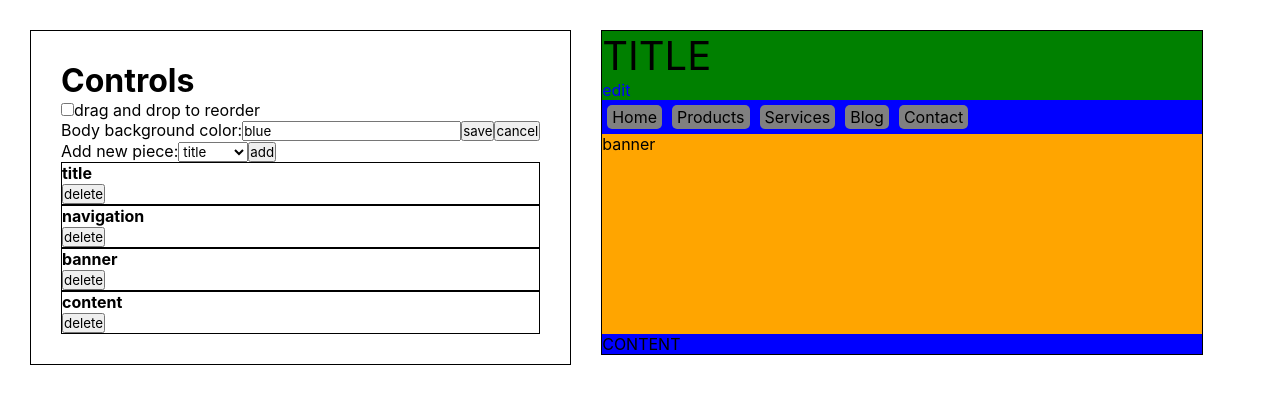
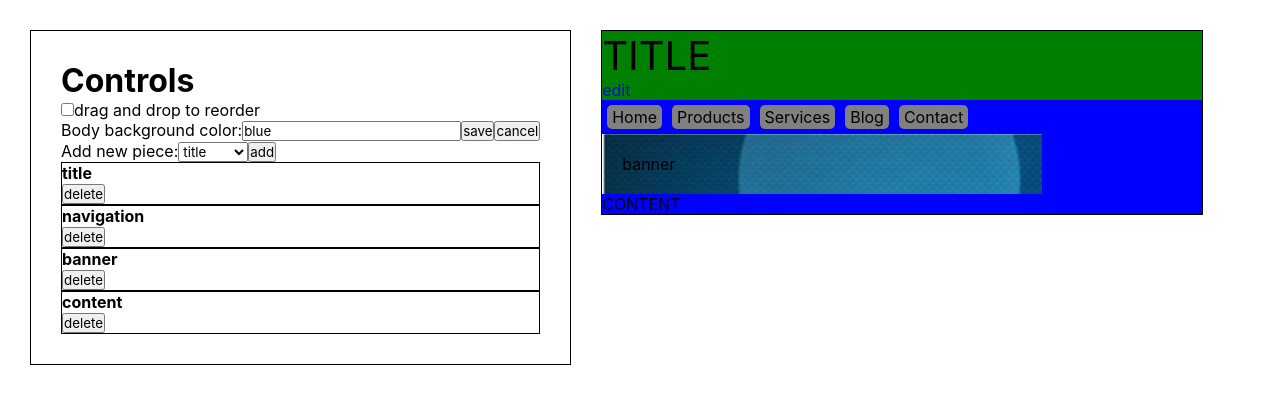
Before and after one commit to bananno/designer, a React (Create React App) app: page / in a window 1280 px wide. Shown: the top 404 px of the page. Built offline with nearby package versions, Linux system fonts and the light colour scheme.

Commit message:
Set banner background image via state

```diff
--- a/src/App.js
+++ b/src/App.js
@@ -28,7 +28,7 @@ class App extends Component {
       },
       {
         type: 'banner',
-        image: 'designs/banner-bg1.png',
+        image: 'bannerbg1',
         id: 2
       },
       {
--- a/src/pieces/banner.js
+++ b/src/pieces/banner.js
@@ -1,9 +1,16 @@
 import React from 'react';
 
 const banner = (props) => {
+  let className = 'piece banner';
+
+  if (props.data.image) {
+    className += ' ' + props.data.image;
+  }
+
   return (
-    <div className="piece banner"> banner </div>
-    // <img src="/designs/banner-bg.png"/>
+    <div className={className}>
+      banner
+    </div>
   );
 };
 
--- a/src/pieces/pieces.css
+++ b/src/pieces/pieces.css
@@ -22,8 +22,14 @@
 /* BANNER */
 
 .piece.banner {
-  height: 200px;
-  background-color: orange;
+  width: 400px;
+  background-color: white;
+  padding: 20px;
+  display: inline-block;
+}
+
+.piece.banner.bannerbg1 {
+  background-image: url("/designs/banner-bg.png");
 }
 
 /* NAVIGATION */
```
